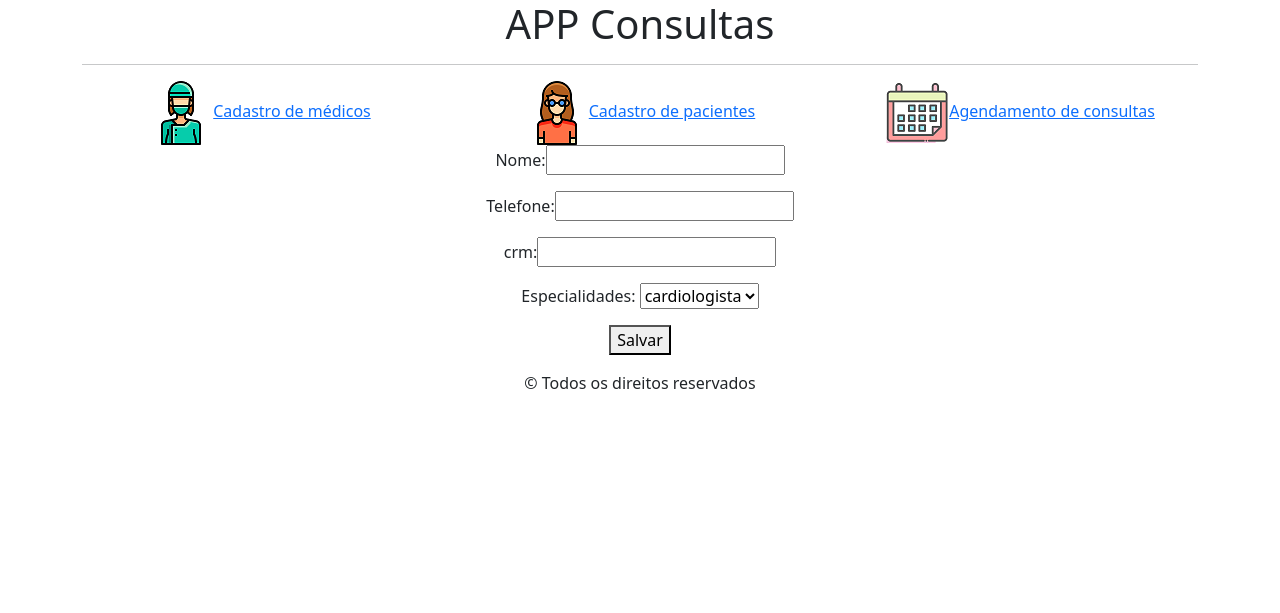
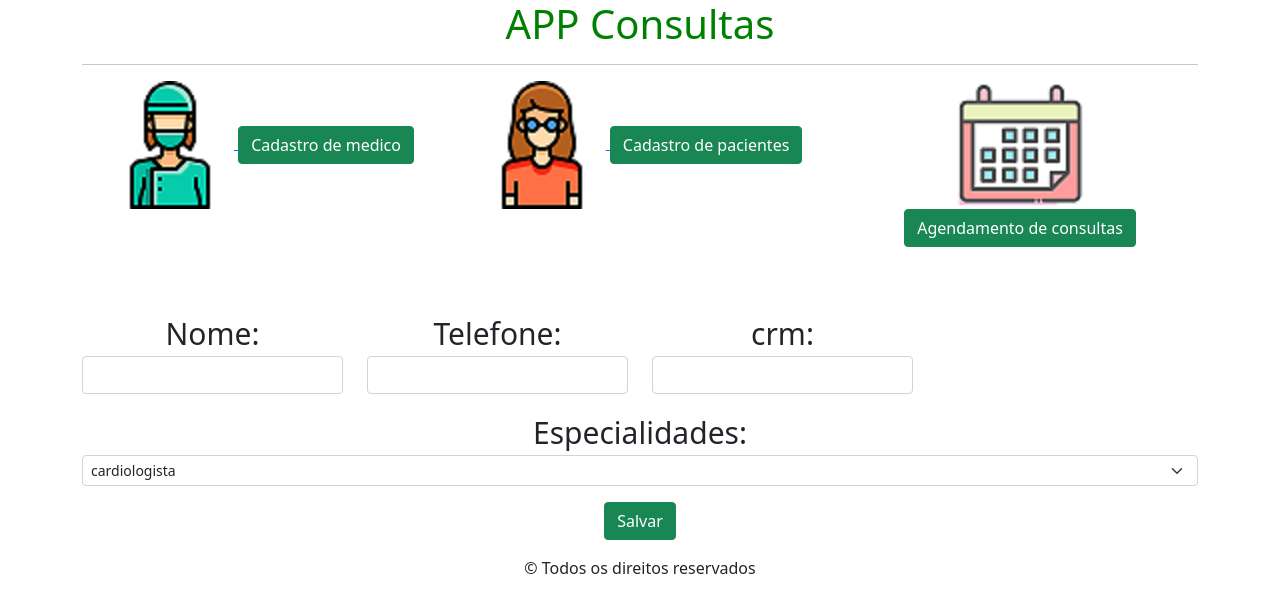
Before and after one commit to marceloVinicius12/app-consultas, a PHP site: page /medicos/medicos-formulario-inserir.php in a window 1280 px wide. Shown: the top 613 px of the page. Run offline with PHP 8.4, Linux system fonts and the light colour scheme.

Commit message:
adicionando a opção de excluir cadastros

```diff
--- /dev/null
+++ b/css/estilos.css
@@ -0,0 +1,7 @@
+h1{
+color: green;
+font-family: inherit
+}
+label{
+font-size: 30px
+}
--- a/includes/cabecalho.php
+++ b/includes/cabecalho.php
@@ -18,13 +18,19 @@
                 <hr>
             </header>
             <nav>
+
                 <div class="row">
                     <div class="col-lg-4">
-            <a href="../medicos/listar-medicos.php"><img src="../img/medico.png">Cadastro de médicos</a>
+                        <a href="../medicos/listar-medicos.php"><img src="../img/medico.png">
+                            <a href="medicos-formulario-inserir.php" class="btn btn-success"></i>Cadastro de medico</a>
                     </div>
                     <div class="col-lg-4">
-            <a href="#"><img src="../img/paciente.png">Cadastro de pacientes</a></div>
+                        <a href="#"><img src="../img/paciente.png">
+                            <a href="#" class="btn btn-success"></i>Cadastro de pacientes</a>
+                    </div>
                     <div class="col-lg-4">
-            <a href="#"><img src="../img/agenda.png">Agendamento de consultas</a></div>
+                        <a href="#"><img src="../img/agenda.png">
+                            <a href="#" class="btn btn-success"></i>Agendamento de consultas</a>
+
                     </div>
             </nav>
--- a/includes/rodape.php
+++ b/includes/rodape.php
@@ -1,6 +1,9 @@
+
 <footer>
+
             &copy; Todos os direitos reservados
         </footer>
+        </div>
     </main>
 <script src="../bootstrap/bootstrap.bundle.min.js"></script>
 <script src="../js/jquery.min.js"></script>
--- a/medicos/listar-medicos.php
+++ b/medicos/listar-medicos.php
@@ -4,7 +4,7 @@
 <?php include "../includes/cabecalho.php"; ?>
 <hr>
 <p>
-<a href="medicos-formulario-inserir.php">novo medico </a>
+<a href="medicos-formulario-inserir.php" class="btn btn-success"></i> Novo medico</a>
 </p>
 
 <?php
@@ -14,7 +14,7 @@
 ?>
 
 <table class="table table-striped table-hover">
-<tr class="bg-primary">
+<tr class="bg-success">
         <th>ID</th>
         <th>Nome</th>
         <th>telefone</th>
@@ -30,7 +30,7 @@
         echo "<td>{$medico['telefone']}</td>";
         echo "<td>{$medico['crm']}</td>";
         echo "<td>{$medico['especialidade']}</td>";
-        echo "<td>Alterar | excluir</td>";
+        echo "<td>Alterar | <a href='medicos-excluir.php?id_medico={$medico['id']}'>Excluir</a></td>";
         echo "</tr>";
     }
 
--- a/medicos/medicos-formulario-inserir.php
+++ b/medicos/medicos-formulario-inserir.php
@@ -1,25 +1,34 @@
 <?php include "../includes/cabecalho.php"; ?>
 
 <form name="formulario-inserir-medicos" method="post" action="medicos-inserir.php">
-    <p>
-        <label>Nome: </label><input name="nome">
+    <br><Br>
+
+    <p><div class="row ">
+  <div class="col-md-3">
+        <label>Nome: </label><input name="nome" class="form-control">
 </p>
+</div>
+<div class="col-md-3">
 <p>
-    <label>Telefone: </label><input name="telefone">
+    <label>Telefone: </label><input name="telefone" class="form-control">
 </p>
+</div>
+<div class="col-md-3">
 <p>
-    <Label>crm: </Label><input name="crm">
+    <Label>crm: </Label><input name="crm" class="form-control">
 </p>
+</div>
 <p>
     <label>Especialidades: </label>
-    <select name="especialidade">
+    <select name="especialidade" class="form-select form-select-sm">
     <option value="cardiologista">cardiologista</option>
     <option value="nutricionista">nutricionista</option>
     <option value="ortopedista">ortopedista</option>
     </select>
 </p>
 <p>
-    <button type="subtmit">Salvar</button>
+    <button type="subtmit "class="btn btn-success">Salvar</button>
 </p>
 </form>
+</div>
 <?php include "../includes/rodape.php"; ?>
```
Also changed, not shown: medicos/medicos-excluir.php (added, +16 -0 lines), img/agenda.png, img/medico.png, img/paciente.png. Lines whose indentation alone changed are shown as unchanged.
